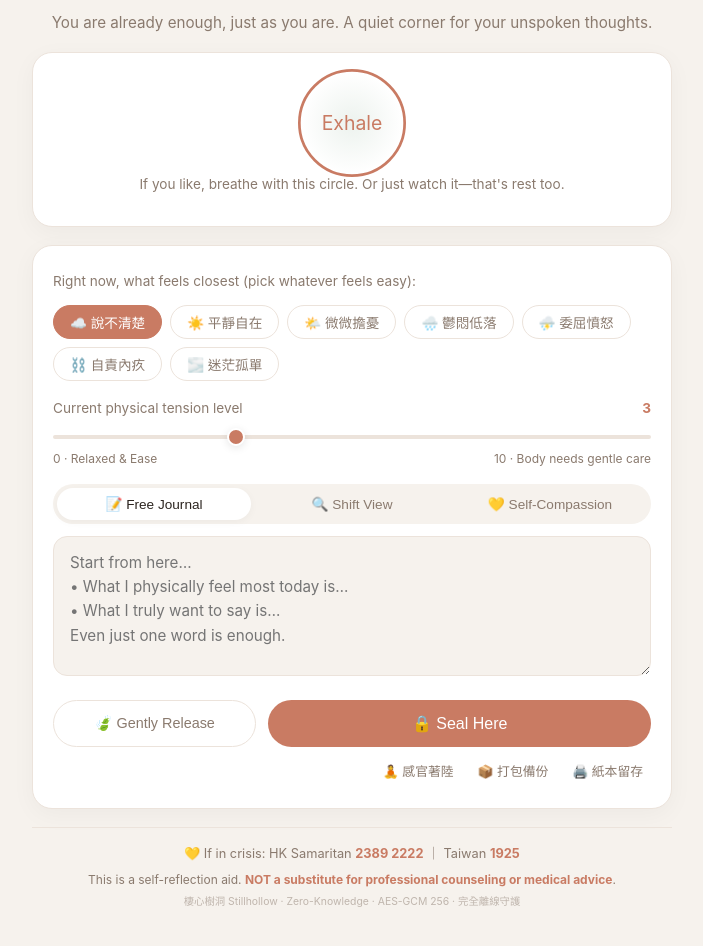
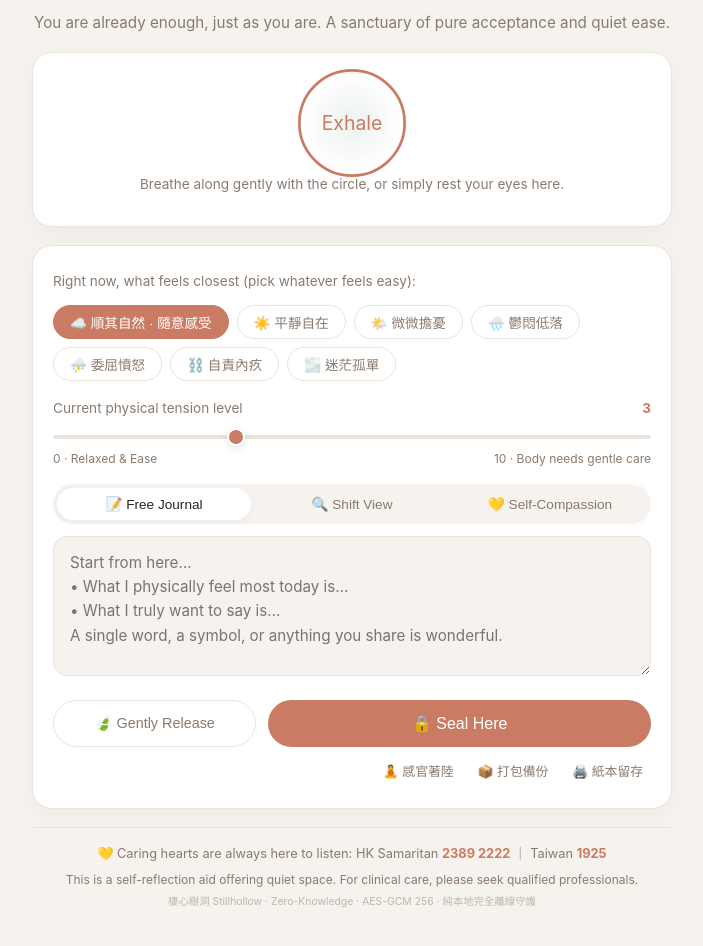
Before and after one commit to jackylawck/Stillhollow, a plain HTML site: page index.html in a window 1280 px wide. Shown: the part 114-1060 px from the top of the page, without its empty margins (288-991 px from the left). Drawn offline with Linux system fonts and the light colour scheme.

Commit message:
Revise text content for improved clarity and tone
Updated various text elements for clarity and positivity, including meta tags and placeholders.

```diff
--- a/index.html
+++ b/index.html
@@ -4,14 +4,8 @@
     <meta charset="UTF-8">
     <meta name="viewport" content="width=device-width, initial-scale=1.0">
 
-    <!-- 🌿 1. SEO & Open Graph (棲心樹洞 Stillhollow) -->
     <title>棲心樹洞 Stillhollow · 安放心事，歸於靜謐</title>
-    <meta name="description" content="純本地 600,000 次 PBKDF2 + AES-GCM 256 加密空間。零雲端、防 AI 採集。這裡沒有 KPI、沒有對錯，只有一個不被打擾的安靜角落。">
-    <meta name="keywords" content="棲心樹洞, Stillhollow, 離線樹洞, 零知識加密, AES-GCM, 心理安全, 情緒衛生, 創傷知情, 溫暖陪伴">
-    <meta name="author" content="Jacky Law & Open Source Contributors">
-    <meta name="robots" content="index, follow">
-
-    <!-- 🛡️ 2. Enterprise Content Security Policy -->
+    <meta name="description" content="純本地 600,000 次 PBKDF2 + AES-GCM 256 加密空間。零雲端、純粹接納。此處為你留下一方安寧天地。">
     <meta http-equiv="Content-Security-Policy" content="default-src 'self' 'unsafe-inline'; script-src 'self' 'unsafe-inline'; style-src 'self' 'unsafe-inline'; connect-src 'none'; img-src 'self' data:; frame-ancestors 'none';">
 
     <style>
@@ -152,7 +146,6 @@
         textarea { min-height: 140px; resize: vertical; }
         input[type="text"] { margin: 6px 0; }
 
-        /* 低調分流按鈕 */
         .gentle-suggestion {
             display: none;
             text-align: center;
@@ -199,7 +192,6 @@
         }
         .footer-card strong { color: var(--warm); }
 
-        /* 彈窗體系 */
         .modal-mask {
             display: none; position: fixed; inset: 0;
             background: rgba(0,0,0,0.6); backdrop-filter: blur(5px);
@@ -237,17 +229,17 @@
         <button class="sos-mini-btn" onclick="openSOS()">🆘 即時熱線</button>
     </div>
 
-    <!-- 品牌主標題 -->
+    <!-- 品牌主標題 (純正面肯定句) -->
     <div class="hero">
         <h1 id="i18n-title">🌿 棲心樹洞 · Stillhollow</h1>
-        <p id="i18n-sub">你此刻的存在，就已經足夠。這裡沒有評判，只有一個不被打擾的角落。</p>
+        <p id="i18n-sub">你此刻的存在，就已經足夠。此處純粹接納，為你留下一方安寧天地。</p>
     </div>
 
-    <!-- 1. 呼吸調息 -->
+    <!-- 1. 呼吸調息 (正面引導) -->
     <div class="card">
         <div class="breath-area">
             <div class="breath-circle" id="breathCircle">吸氣</div>
-            <div class="breath-hint" id="breathHint">如果你願意，可以跟著這個圓圈呼吸。如果不願意，光是看著它，也是一種休息。</div>
+            <div class="breath-hint" id="breathHint">隨心跟隨圓圈呼吸，或是靜靜看著，都是溫柔的放鬆。</div>
         </div>
     </div>
 
@@ -255,7 +247,7 @@
     <div class="card">
         <div style="font-size:0.85rem; color:var(--muted); margin-bottom:4px;" id="i18n-emotion-label">此刻的感受（挑一個最順眼的就好）：</div>
         <div class="tag-group" id="emotionGroup">
-            <button class="tag active" data-val="☁️ 說不清楚">☁️ 說不清楚</button>
+            <button class="tag active" data-val="☁️ 順其自然 · 隨意感受">☁️ 順其自然 · 隨意感受</button>
             <button class="tag" data-val="☀️ 平靜自在">☀️ 平靜自在</button>
             <button class="tag" data-val="🌤️ 微微擔憂">🌤️ 微微擔憂</button>
             <button class="tag" data-val="🌧️ 鬱悶低落">🌧️ 鬱悶低落</button>
@@ -264,7 +256,6 @@
             <button class="tag" data-val="🌫️ 迷茫孤單">🌫️ 迷茫孤單</button>
         </div>
 
-        <!-- 軀體導向 SUDS 滑塊 -->
         <div class="slider-wrap">
             <div class="slider-header">
                 <span id="i18n-suds-label">目前身體的緊繃感</span>
@@ -277,7 +268,6 @@
             </div>
         </div>
 
-        <!-- 三個引導模式 -->
         <div class="tabs">
             <button class="tab active" onclick="switchTab('free', this)" id="tabFree">📝 自由傾訴</button>
             <button class="tab" onclick="switchTab('perspective', this)" id="tabPerspective">🔍 換個濾鏡</button>
@@ -285,17 +275,15 @@
         </div>
 
         <div id="inputArea">
-            <textarea id="mainInput" placeholder="你可以從這裡開始…&#10;• 今天我感覺到最強烈的身體感受是…&#10;• 其實我真正想說的是…&#10;哪怕只寫一個字也好。"></textarea>
+            <textarea id="mainInput" placeholder="你可以從這裡開始…&#10;• 今天我感覺到最強烈的身體感受是…&#10;• 其實我真正想說的是…&#10;寫下一字一句，或是任何符號，都剛剛好。"></textarea>
         </div>
 
-        <!-- 低調分流按鈕（SUDS >= 7 默默出現，不貼標籤） -->
         <div class="gentle-suggestion" id="gentleSuggestion">
             <button class="gentle-btn" onclick="openGrounding()" id="i18n-gentle-btn">
                 🌱 感覺到身體有點緊繃？試試 1 分鐘感官著陸
             </button>
         </div>
 
-        <!-- 主要按鈕 -->
         <div class="btn-row">
             <button class="btn-secondary" id="btnLetGo" onclick="openRelease()">🍃 輕柔放下</button>
             <button class="btn-primary" id="btnSave" onclick="saveVault()">🔒 封存於此</button>
@@ -309,12 +297,12 @@
 
     <!-- 守護提示與免責聲明 -->
     <div class="footer-card">
-        <p id="i18n-crisis">💛 若你正承受難以負荷的痛苦：香港生命熱線 <strong>2382 0000</strong> ｜ 撒瑪利亞 <strong>2389 2222</strong></p>
+        <p id="i18n-crisis">💛 始終有人願意溫柔傾聽：香港生命熱線 <strong>2382 0000</strong> ｜ 撒瑪利亞 <strong>2389 2222</strong></p>
         <p style="font-size:0.75rem; margin-top:6px;" id="i18n-disclaimer">
-            本工具為自我探索與情緒梳理輔助，<strong>絕不構成專業心理諮商或醫療診斷</strong>。若持續感到痛苦請務必尋求專業協助。
+            本工具為自我探索與情緒梳理輔助，提供溫柔沉澱空間，醫療與診斷請尋求合格專業人員。
         </p>
         <p style="font-size:0.65rem; opacity:0.5; margin-top:4px;">
-            棲心樹洞 Stillhollow · Zero-Knowledge · AES-GCM 256 · 完全離線守護
+            棲心樹洞 Stillhollow · Zero-Knowledge · AES-GCM 256 · 純本地完全離線守護
         </p>
     </div>
 </div>
@@ -336,7 +324,7 @@
 <div class="modal-mask" id="sosModal">
     <div class="modal-box" style="text-align: left;">
         <h3 style="color:var(--rose); font-weight:500; margin-bottom:10px;">💛 我們一直在這裡</h3>
-        <p style="color:var(--muted); font-size:0.9rem; margin-bottom:12px;">你不需要獨自承受這一切。請撥打以下電話，有人願意傾聽：</p>
+        <p style="color:var(--muted); font-size:0.9rem; margin-bottom:12px;">始終有人願意溫柔傾聽並陪伴身旁：</p>
         <div style="background:var(--bg); border-radius:12px; padding:12px; margin-bottom:14px;">
             <p><strong>🇭🇰 香港</strong> · 生命熱線 <a href="tel:23820000" style="color:var(--warm); font-weight:bold;">2382 0000</a></p>
             <p><strong>🇭🇰 香港</strong> · 撒瑪利亞 <a href="tel:23892222" style="color:var(--warm); font-weight:bold;">2389 2222</a></p>
@@ -355,7 +343,7 @@
         <div class="grounding-step">👀 看 (5) <small>找到身邊 <strong>5</strong> 種不同的顏色（例如：白色的牆、綠色盆栽...）</small></div>
         <div class="grounding-step">🖐️ 觸 (4) <small>感受 <strong>4</strong> 種不同的材質觸感（桌面、衣物、掌心、椅背...）</small></div>
         <div class="grounding-step">👂 聽 (3) <small>仔細聽 <strong>3</strong> 種環境的聲音（風扇、呼吸聲、窗外的聲音...）</small></div>
-        <div class="grounding-step">👃 聞 (2) <small>覺察 <strong>2</strong> 種氣味（空氣、手上的味道...）</small></div>
+        <div class="grounding-step">👃 聞 (2) <small>覺察 <strong>2</strong> 種氣味（空氣、手上的氣味...）</small></div>
         <div class="grounding-step">👄 嚐 (1) <small>感受 <strong>1</strong> 種口中的味道（喝一口水，感受溫度）</small></div>
 
         <button class="btn-primary" style="width:100%; margin-top:14px;" onclick="closeGrounding()">我感覺平靜一些了，回到書寫</button>
@@ -363,13 +351,13 @@
 </div>
 
 <script>
-// 1. 雙語字典
+// 1. 純正面肯定雙語字典
 const LANG = {
     zh: {
         docTitle: "棲心樹洞 Stillhollow · 安放心事，歸於靜謐",
         title: "🌿 棲心樹洞 · Stillhollow",
-        sub: "你此刻的存在，就已經足夠。這裡沒有評判，只有一個不被打擾的角落。",
-        breath: "如果你願意，可以跟著這個圓圈呼吸。如果不願意，光是看著它，也是一種休息。",
+        sub: "你此刻的存在，就已經足夠。此處純粹接納，為你留下一方安寧天地。",
+        breath: "隨心跟隨圓圈呼吸，或是靜靜看著，都是溫柔的放鬆。",
         emotion: "此刻的感受（挑一個最順眼的就好）：",
         suds: "目前身體的緊繃感",
         sudsLow: "0 · 輕鬆舒展",
@@ -380,19 +368,19 @@ const LANG = {
         tabCompassion: "💛 溫柔對話",
         btnLetGo: "🍃 輕柔放下",
         btnSave: "🔒 封存於此",
-        crisis: "💛 若你正承受難以負荷的痛苦：香港生命熱線 <strong>2382 0000</strong> ｜ 撒瑪利亞 <strong>2389 2222</strong>",
-        disclaimer: "本工具為自我探索與情緒梳理輔助，<strong>絕不構成專業心理諮商或醫療診斷</strong>。若持續感到痛苦請務必尋求專業協助。",
+        crisis: "💛 始終有人願意溫柔傾聽：香港生命熱線 <strong>2382 0000</strong> ｜ 撒瑪利亞 <strong>2389 2222</strong>",
+        disclaimer: "本工具為自我探索與情緒梳理輔助，提供溫柔沉澱空間，醫療與診斷請尋求合格專業人員。",
         modalTitle: "🍃 溫柔地與文字道別",
         modalDesc: "在文字隨風消散前，請寫下一句送給自己的祝福（至少 3 個字）：",
         modalBack: "回到書寫",
         modalConfirm: "確認祝福，隨風而逝",
-        placeholder: "你可以從這裡開始…\n• 今天我感覺到最強烈的身體感受是…\n• 其實我真正想說的是…\n哪怕只寫一個字也好。"
+        placeholder: "你可以從這裡開始…\n• 今天我感覺到最強烈的身體感受是…\n• 其實我真正想說的是…\n寫下一字一句，或是任何符號，都剛剛好。"
     },
     en: {
         docTitle: "Stillhollow · A Sanctuary for the Unspoken",
         title: "🌿 Stillhollow",
-        sub: "You are already enough, just as you are. A quiet corner for your unspoken thoughts.",
-        breath: "If you like, breathe with this circle. Or just watch it—that's rest too.",
+        sub: "You are already enough, just as you are. A sanctuary of pure acceptance and quiet ease.",
+        breath: "Breathe along gently with the circle, or simply rest your eyes here.",
         emotion: "Right now, what feels closest (pick whatever feels easy):",
         suds: "Current physical tension level",
         sudsLow: "0 · Relaxed & Ease",
@@ -403,13 +391,13 @@ const LANG = {
         tabCompassion: "💛 Self-Compassion",
         btnLetGo: "🍃 Gently Release",
         btnSave: "🔒 Seal Here",
-        crisis: "💛 If in crisis: HK Samaritan <strong>2389 2222</strong> ｜ Taiwan <strong>1925</strong>",
-        disclaimer: "This is a self-reflection aid. <strong>NOT a substitute for professional counseling or medical advice</strong>.",
+        crisis: "💛 Caring hearts are always here to listen: HK Samaritan <strong>2389 2222</strong> ｜ Taiwan <strong>1925</strong>",
+        disclaimer: "This is a self-reflection aid offering quiet space. For clinical care, please seek qualified professionals.",
         modalTitle: "🍃 Mindfully Releasing",
         modalDesc: "Write a brief blessing to yourself (at least 3 words):",
         modalBack: "Return",
         modalConfirm: "Confirm & Release",
-        placeholder: "Start from here…\n• What I physically feel most today is…\n• What I truly want to say is…\nEven just one word is enough."
+        placeholder: "Start from here…\n• What I physically feel most today is…\n• What I truly want to say is…\nA single word, a symbol, or anything you share is wonderful."
     }
 };
 
@@ -464,7 +452,7 @@ function runBreath() {
 setInterval(runBreath, 3800);
 runBreath();
 
-// 3. SUDS 觸發低調分流（去標籤化）
+// 3. SUDS 分流
 function handleSudsChange(val) {
     document.getElementById('sudsValue').innerText = val;
     const suggestion = document.getElementById('gentleSuggestion');
@@ -476,7 +464,7 @@ function handleSudsChange(val) {
 }
 
 // 4. 心情標籤
-let currentEmotion = '☁️ 說不清楚';
+let currentEmotion = '☁️ 順其自然 · 隨意感受';
 document.querySelectorAll('.tag').forEach(btn => {
     btn.addEventListener('click', function() {
         document.querySelectorAll('.tag').forEach(b => b.classList.remove('active'));
@@ -508,7 +496,7 @@ function switchTab(type, btn) {
     }
 }
 
-// 6. 邀請式反芻煞車（溫柔二選一）
+// 6. 邀請式反芻煞車
 let ruminationCounter = 0;
 let lastActionTime = 0;
 function checkRumination() {
@@ -526,7 +514,7 @@ function checkRumination() {
         if (choice) {
             alert(curLang === 'zh' ? '🪑 給自己 3 分鐘，閉上眼睛，感受呼吸的起伏。' : '🪑 Take 3 minutes to rest. Feel your breath.');
         } else {
-            alert(curLang === 'zh' ? '☕ 慢慢喝杯水，感受水的溫度。不急，我們隨時都在。' : '☕ Take your time with water. We are here.');
+            alert(curLang === 'zh' ? '☕ 慢慢喝杯水，感受水的溫度。我們隨時都在。' : '☕ Take your time with water. We are here.');
         }
         ruminationCounter = 0;
     }
```
